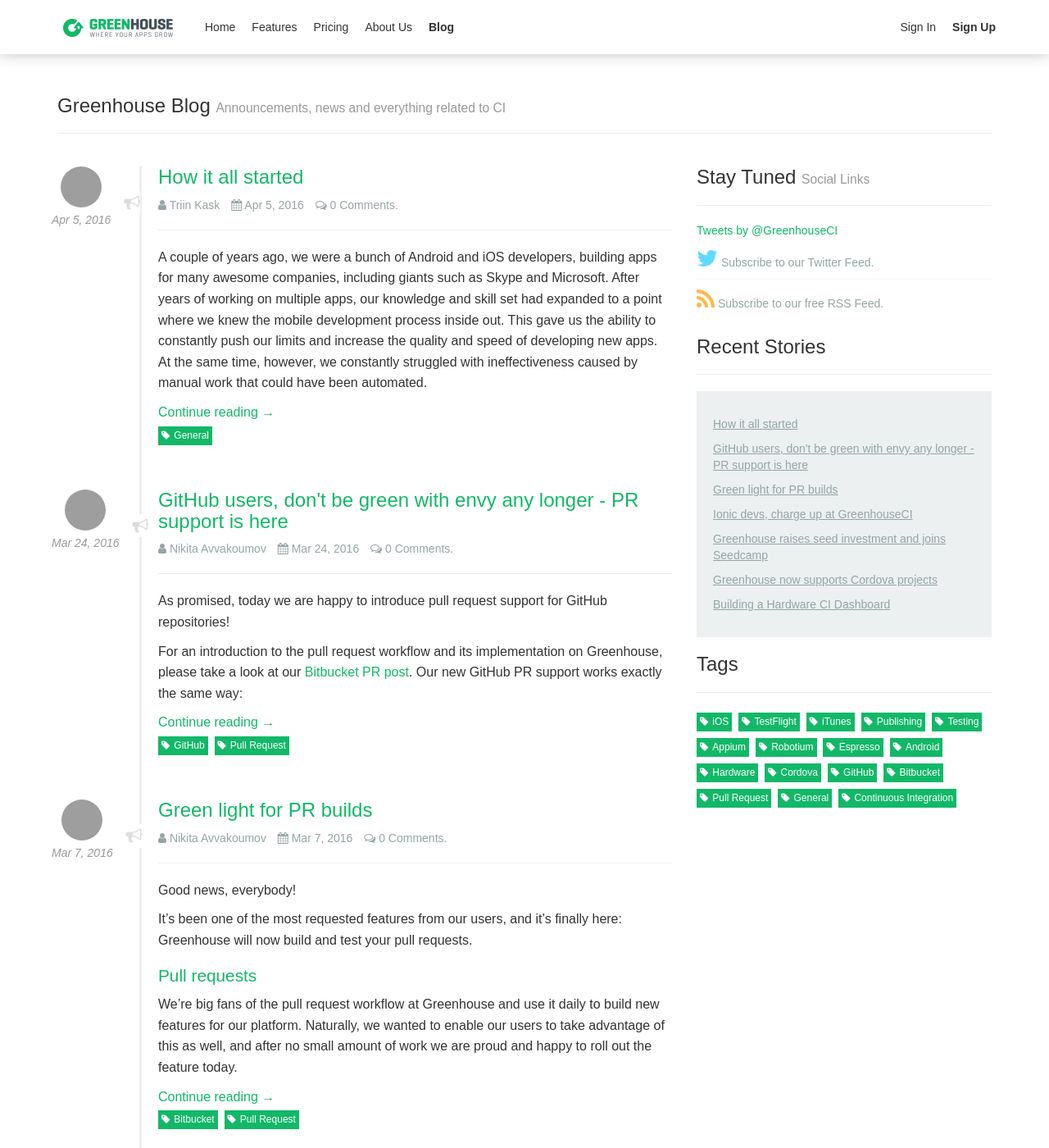
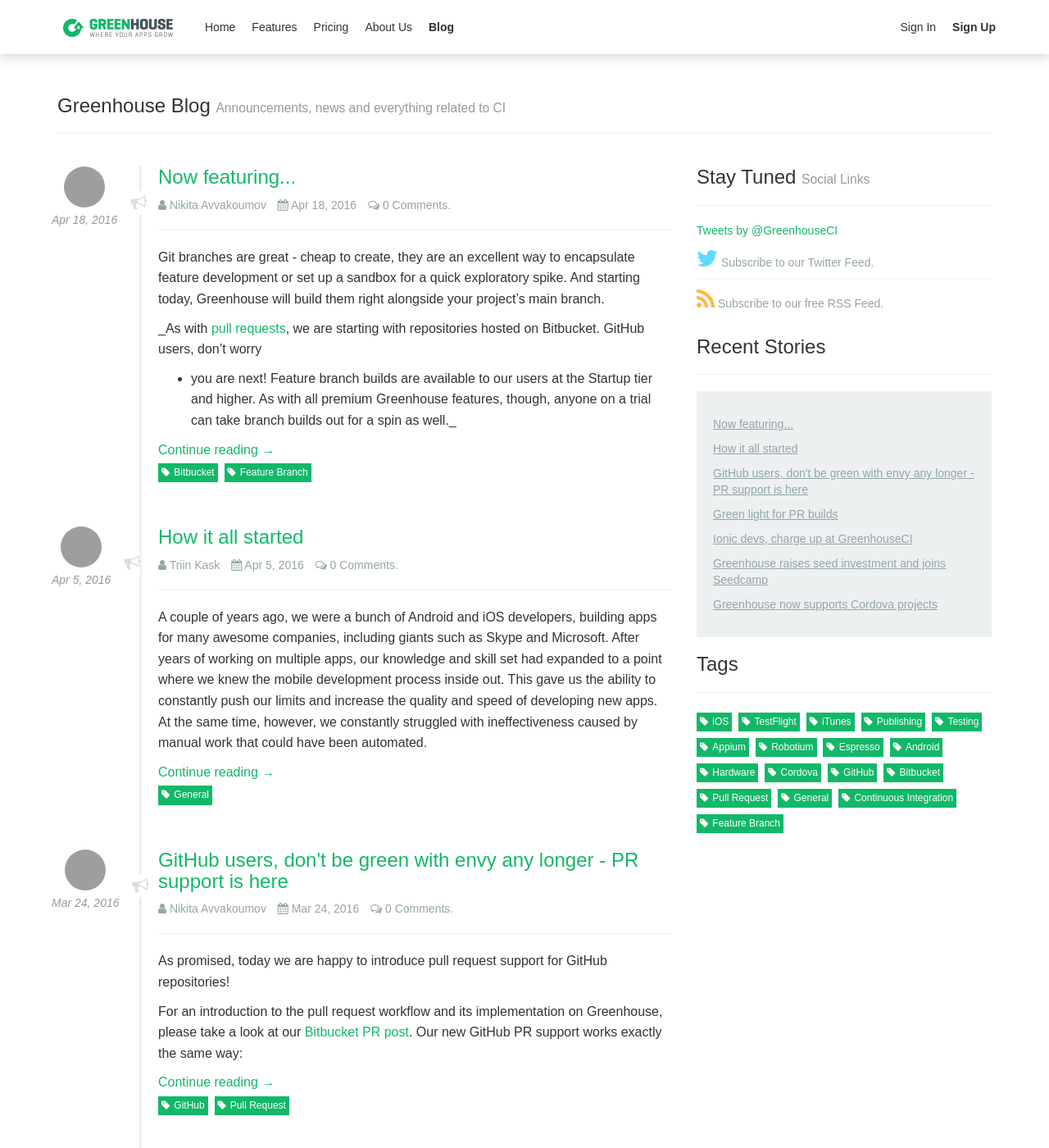
Before and after one commit to GreenhouseCI/blog.greenhouseci.com, a Jekyll site: the page built from index.html, in a window 1280 px wide and 1400 px high. Shown: the whole window at 82% size. Built offline with Jekyll 4.4.1, drawn with Linux system fonts in a browser that asks for light colours; nearby versions of some CDN libraries; the list of posts is cut into pages by our own code; comment, search, counter and statistics services are not loaded; some of the changed text lies outside the part shown; grey boxes are pictures that could not be loaded.

Commit message:
Add post on bitbucket feature branch support & feature_branch tag

```diff
--- a/_data/tags.yml
+++ b/_data/tags.yml
@@ -30,3 +30,5 @@
   name: General
 - slug: ci
   name: Continuous Integration
+- slug: feature_branch
+  name: Feature Branch
--- /dev/null
+++ b/_posts/2016-04-19-bitbucket-feature-branches.md
@@ -0,0 +1,50 @@
+---
+layout: post
+title:  "Now featuring..."
+date:   2016-04-18 12:00:00
+categories: Greenhouse update
+tags: [bitbucket, feature_branch]
+author: nik
+share: true
+published: true
+comments: true
+---
+
+Git branches are great - cheap to create, they are an excellent way to
+encapsulate feature development or set up a sandbox for a quick exploratory
+spike. And starting today, Greenhouse will build them right alongside your
+project's main branch.
+
+_As with [pull requests]({% post_url 2016-03-07-bitbucket-pull-request-support %}),
+we are starting with repositories hosted on Bitbucket. GitHub users, don't worry
+- you are next! Feature branch builds are available to our users at the Startup tier and higher.
+As with all premium Greenhouse features, though, anyone on a trial can take
+branch builds out for a spin as well._
+
+<!--more-->
+
+If your team is already [connected to Bitbucket](http://docs.greenhouseci.com/v1.0/docs/bitbucket),
+you need to do exactly nothing to get Greenhouse to start building your project's feature
+branches. By default, all branches of your repo will be monitored for push events.
+Branch builds will be shown in separate lists on project pages, just like
+pull request builds. When you close a feature branch in your remote repository,
+it will also be removed from Greenhouse.
+
+If you wish to limit which branches get built, navigate to the "Build"
+section of your project settings. In the bottom half of the screen, you'll see a
+list of all remote branches Greenhouse has detected, as well as an input field
+for the watched branch pattern for your project.
+
+![Bitbucket feature branch configuration](/assets/bitbucket_feature-branches.png "Bitbucket
+feature branch configuration")
+
+The pattern uses Unix-shell-type wildcards to match branch names - if you've
+ever searched for a file from the CLI, you already know how this works. As you
+replace the asterisk with a pattern of your choice, branches matching it will be
+highlighted in green for instant feedback. Leave the pattern blank if you do not
+wish to build any branches other than your project's main branch.
+
+As always, take a look at [our docs](http://docs.greenhouseci.com/v1.0/docs/bitbucket-feature-branches)
+for any additional info.
+
+Stay green!
--- /dev/null
+++ b/tag/feature_branch.md
@@ -0,0 +1,5 @@
+---
+layout: blog_by_tag
+tag: feature_branch
+permalink: /tag/feature_branch/
+---
```
Also changed, not shown: assets/bitbucket_feature-branches.png (added).
